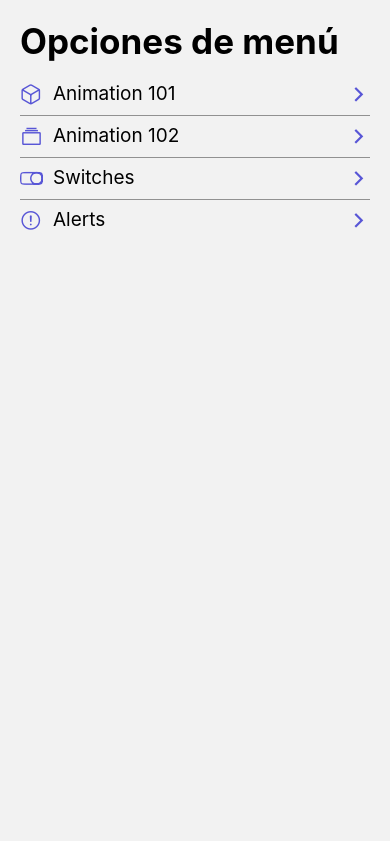
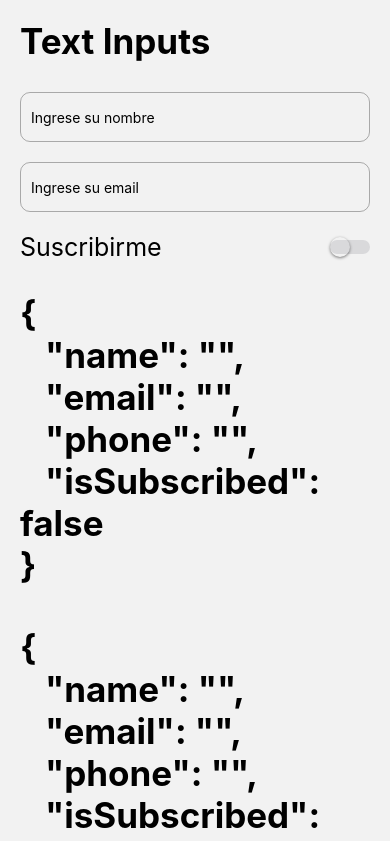
Before and after one commit to Neonikz/react-native-components, a React Native app: screen /TextInputScreen in a window 390 px wide. Shown: the top 841 px of the page. Built offline with nearby package versions, Linux system fonts and the light colour scheme.

Commit message:
text inputs ready

```diff
--- a/src/data/menuItems.tsx
+++ b/src/data/menuItems.tsx
@@ -21,4 +21,9 @@
         icon: 'alert-circle-outline',
         component: 'AlertScreen'
     },
+    {
+        name: 'Text Inputs',
+        icon: 'document-text-outline',
+        component: 'TextInputScreen'
+    },
 ]
--- /dev/null
+++ b/src/hooks/useForm.tsx
@@ -0,0 +1,20 @@
+import { useState } from 'react';
+
+export const useForm = <T extends Object>(initState: T) => {
+
+    const [state, setState] = useState(initState);
+
+    const onChange = <K extends Object>(value: K, field: keyof T) => {
+        setState({
+            ...state,
+            [field]: value
+        });
+    }
+
+    return {
+        ...state,
+        form: state,
+        onChange,
+    }
+
+}
--- a/src/navigation/Navigator.tsx
+++ b/src/navigation/Navigator.tsx
@@ -5,6 +5,7 @@
 import Animation102Screen from '../screens/Animation102Screen';
 import { SwitchScreen } from '../screens/SwitchScreen';
 import { AlertScreen } from '../screens/AlertScreen';
+import { TextInputScreen } from '../screens/TextInputScreen';
 
 const Stack = createStackNavigator();
 
@@ -20,6 +21,7 @@
             <Stack.Screen name="Animation102Screen" component={Animation102Screen} />
             <Stack.Screen name="SwitchScreen" component={SwitchScreen} />
             <Stack.Screen name="AlertScreen" component={AlertScreen} />
+            <Stack.Screen name="TextInputScreen" component={TextInputScreen} />
         </Stack.Navigator>
     );
 }
--- /dev/null
+++ b/src/screens/TextInputScreen.tsx
@@ -0,0 +1,78 @@
+import React from 'react'
+import { View, TextInput, StyleSheet, KeyboardAvoidingView, Platform, ScrollView, Text } from 'react-native';
+import { HeaderTitle } from '../components/HeaderTitle';
+import { styles } from '../theme/appTheme';
+import { CustomSwitch } from '../components/CustomSwitch';
+import { useForm } from '../hooks/useForm';
+
+export const TextInputScreen = () => {
+
+    const { form, onChange, isSubscribed } = useForm({
+        name: '',
+        email: '',
+        phone: '',
+        isSubscribed: false
+    })
+
+    return (
+        <KeyboardAvoidingView
+            behavior={Platform.OS === 'ios' ? 'padding' : 'height'}
+        >
+            <ScrollView>
+                <View style={styles.globalMargin}>
+                    <HeaderTitle title='Text Inputs' />
+
+                    <TextInput
+                        style={stylesTextInput.inputStyle}
+                        placeholder='Ingrese su nombre'
+                        autoCorrect={false}
+                        autoCapitalize='words'
+                        onChangeText={(value) => onChange(value, 'name')}
+                    />
+                    <TextInput
+                        style={stylesTextInput.inputStyle}
+                        placeholder='Ingrese su email'
+                        autoCorrect={false}
+                        autoCapitalize='none'
+                        onChangeText={(value) => onChange(value, 'email')}
+                        keyboardType='email-address'
+                    />
+                    <View style={stylesTextInput.switchRow}>
+                        <Text style={stylesTextInput.switchText}>Suscribirme</Text>
+                        <CustomSwitch isOn={isSubscribed} onChange={(value) => onChange(value, 'isSubscribed')} />
+                    </View>
+                    <HeaderTitle title={JSON.stringify(form, null, 3)} />
+                    <HeaderTitle title={JSON.stringify(form, null, 3)} />
+                    <TextInput
+                        style={stylesTextInput.inputStyle}
+                        placeholder='Ingrese su teléfono'
+                        onChangeText={(value) => onChange(value, 'phone')}
+                        keyboardType='phone-pad'
+                    />
+                </View>
+                <View style={{ height: 100 }} />
+            </ScrollView>
+        </KeyboardAvoidingView>
+    )
+}
+
+const stylesTextInput = StyleSheet.create({
+    inputStyle: {
+        borderWidth: 1,
+        borderColor: 'rgba(0,0,0,0.3)',
+        height: 50,
+        paddingHorizontal: 10,
+        borderRadius: 10,
+        marginVertical: 10
+    },
+    switchRow: {
+        flexDirection: 'row',
+        justifyContent: 'space-between',
+        alignItems: 'center',
+        marginVertical: 10,
+    },
+    switchText: {
+        fontSize: 25,
+        color: '#000'
+    },
+});
```
